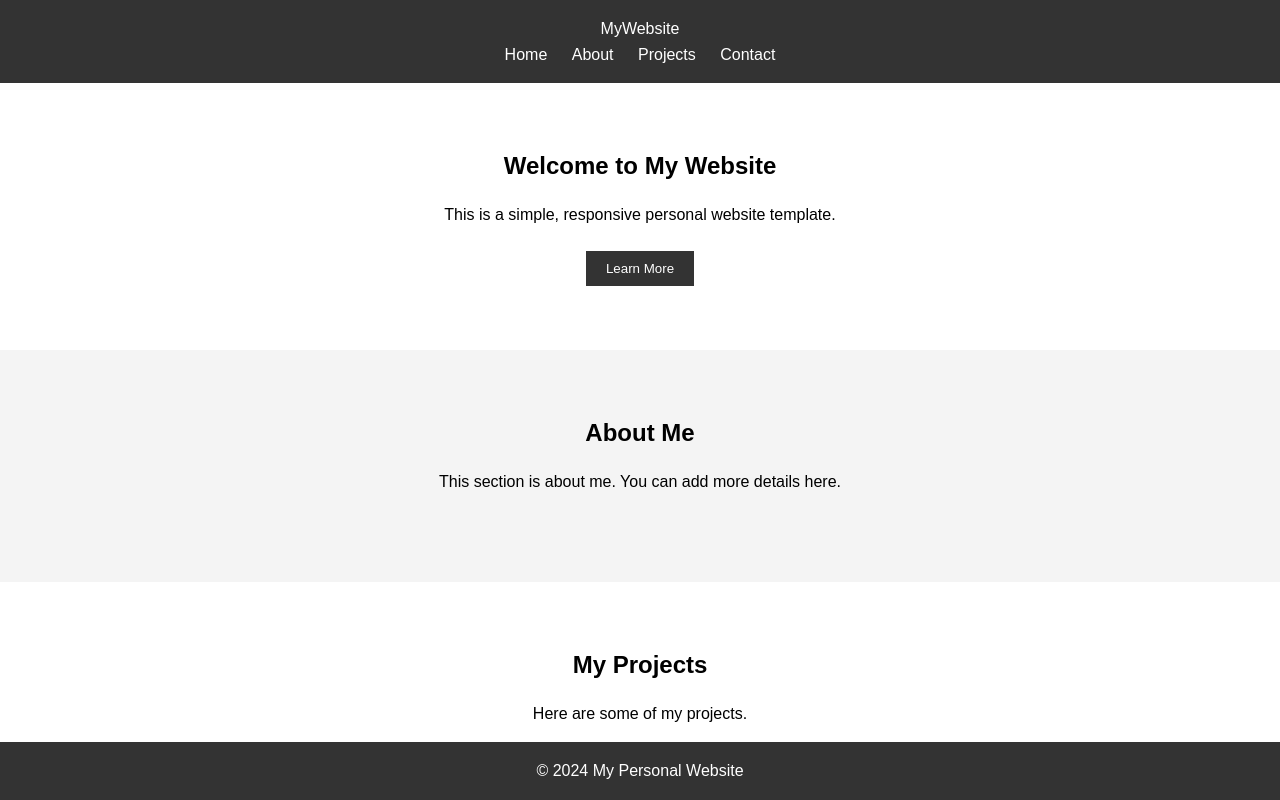
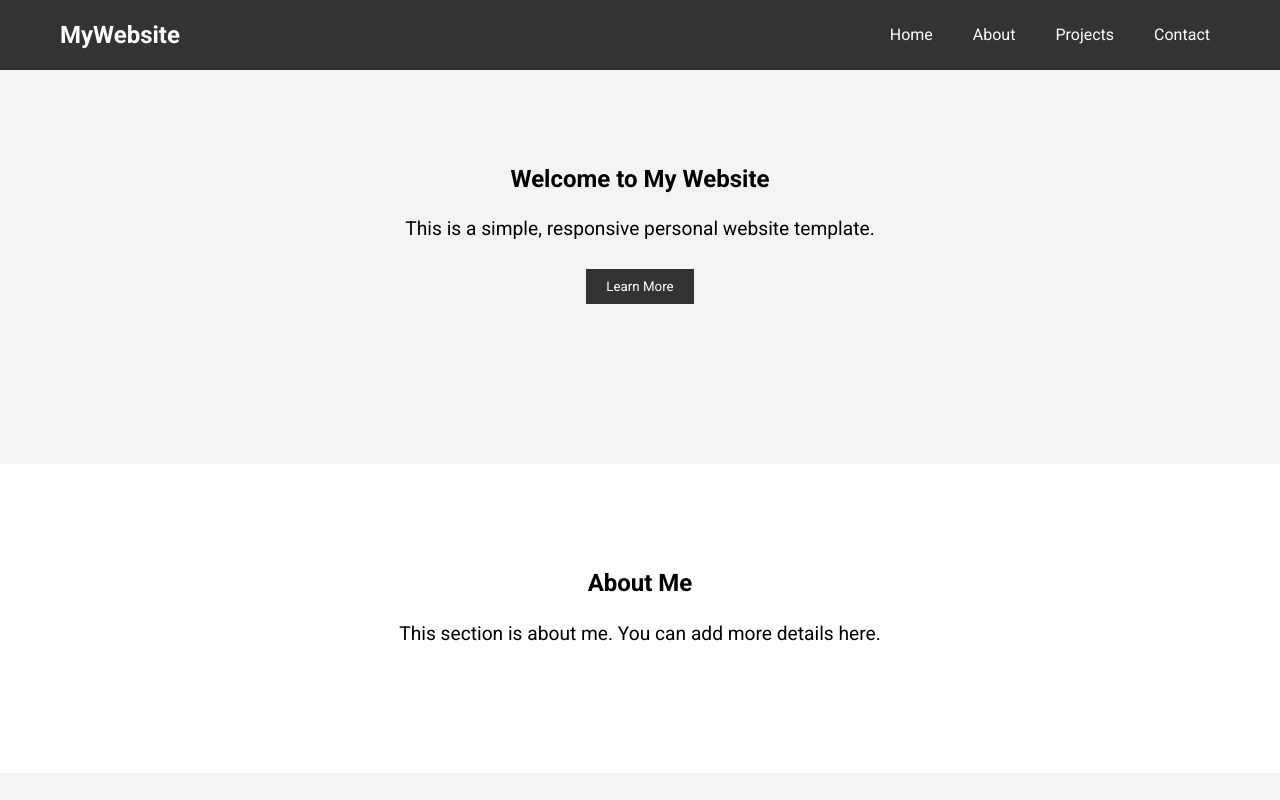
Before and after one commit to uchihaitachi5099/UchihaiItachi5099, a plain HTML site: page index.html in a window 1280 px wide. Shown: the top 800 px of the page. Drawn offline with Linux system fonts and the light colour scheme.

Commit message:
Update styles.css

```diff
--- a/styles.css
+++ b/styles.css
@@ -2,43 +2,68 @@
     box-sizing: border-box;
     margin: 0;
     padding: 0;
-    font-family: 'Arial', sans-serif;
+    font-family: 'Roboto', sans-serif;
 }
 
 body {
     line-height: 1.6;
+    background-color: #f5f5f5;
 }
 
 header {
     background: #333;
     color: #fff;
     padding: 1rem 0;
-    text-align: center;
+    position: fixed;
+    width: 100%;
+    top: 0;
+    z-index: 1000;
 }
 
-header nav ul {
-    list-style: none;
+nav {
+    display: flex;
+    justify-content: space-between;
+    align-items: center;
+    max-width: 1200px;
+    margin: 0 auto;
+    padding: 0 20px;
 }
 
-header nav ul li {
-    display: inline;
-    margin: 0 10px;
+nav .logo {
+    font-size: 1.5rem;
+    font-weight: bold;
 }
 
-header nav ul li a {
+nav ul {
+    list-style: none;
+    display: flex;
+}
+
+nav ul li {
+    margin-left: 20px;
+}
+
+nav ul li a {
     color: #fff;
     text-decoration: none;
+    padding: 5px 10px;
+    transition: background 0.3s;
+}
+
+nav ul li a:hover {
+    background: #555;
+    border-radius: 5px;
 }
 
 .section {
-    padding: 4rem 0;
+    padding: 100px 20px;
     text-align: center;
-    background: #f4f4f4;
-    transition: all 0.3s ease-in-out;
+    background: #fff;
+    margin-top: 60px;
 }
 
 .section:nth-child(even) {
-    background: #fff;
+    background: #f4f4f4;
 }
 
 .section .content {
@@ -48,10 +73,12 @@ header nav ul li a {
 
 .section h1, .section h2 {
     margin-bottom: 1rem;
+    font-weight: 700;
 }
 
 .section p {
     margin-bottom: 1.5rem;
+    font-size: 1.2rem;
 }
 
 button {
@@ -79,12 +106,14 @@ form input, form textarea {
     width: 100%;
     max-width: 400px;
     margin: auto;
+    border-radius: 5px;
 }
 
 form button {
     width: 100%;
     max-width: 200px;
     margin: auto;
+    border-radius: 5px;
 }
 
 footer {
@@ -92,18 +121,20 @@ footer {
     color: #fff;
     text-align: center;
     padding: 1rem 0;
-    position: fixed;
-    bottom: 0;
-    width: 100%;
+    margin-top: 40px;
 }
 
 @media (max-width: 768px) {
-    header nav ul li {
-        display: block;
+    nav ul {
+        flex-direction: column;
+        align-items: center;
+    }
+
+    nav ul li {
         margin: 10px 0;
     }
 
     .section {
-        padding: 2rem 0;
+        padding: 60px 20px;
     }
 }
```
